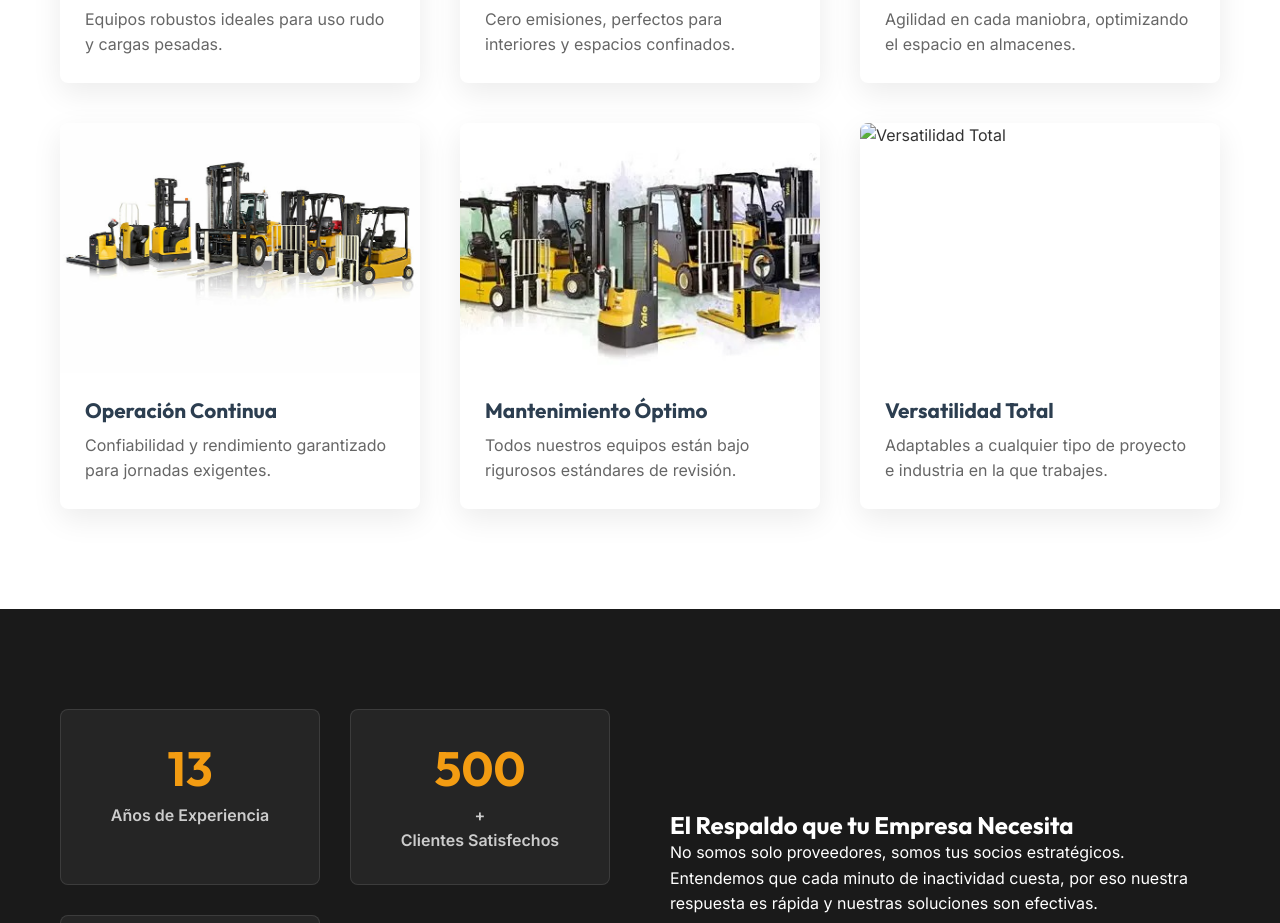
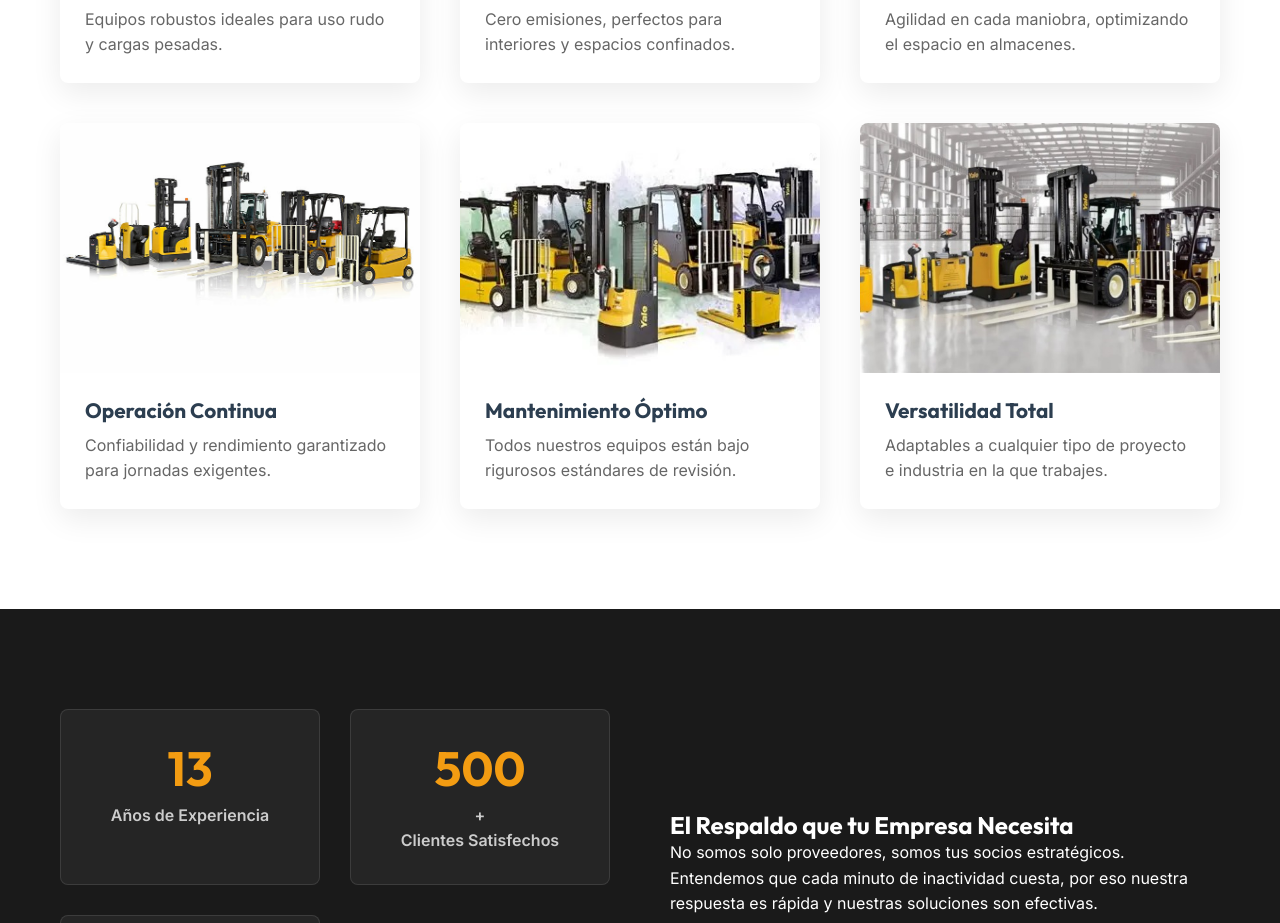
Before and after one commit to 9tfran/DRS, a website built with Vite: page index.html in a window 1280 px wide. Shown: the part 2760-3683 px from the top of the page. Built offline with nearby package versions, Linux system fonts and the light colour scheme; files whose address does not match are found by name.

Commit message:
fix: corregir ruta de imagen montacarga7 en HTML

```diff
--- a/index.html
+++ b/index.html
@@ -97,7 +97,7 @@
               <img src="/montacarga4.jpg" alt="Equipo DRS 4" class="slide-img">
               <img src="/montacarga5.jpg" alt="Equipo DRS 5" class="slide-img">
               <img src="/montacarga6.jpeg" alt="Equipo DRS 6" class="slide-img">
-              <img src="/montacrga7.jpeg" alt="Equipo DRS 7" class="slide-img">
+              <img src="/montacarga7.jpeg" alt="Equipo DRS 7" class="slide-img">
               <img src="/montacarga8.jpeg" alt="Equipo DRS 8" class="slide-img">
               <img src="/montacarga9.jpeg" alt="Equipo DRS 9" class="slide-img">
               <img src="/montacarga10.jpeg" alt="Equipo DRS 10" class="slide-img">
@@ -211,7 +211,7 @@
 
           <div class="fleet-item fade-in-up delay-2">
             <div class="fleet-image">
-              <img src="/montacrga7.jpeg" alt="Versatilidad Total" style="width: 100%; height: 250px; object-fit: cover; display: block;">
+              <img src="/montacarga7.jpeg" alt="Versatilidad Total" style="width: 100%; height: 250px; object-fit: cover; display: block;">
             </div>
             <div class="fleet-info">
               <h4>Versatilidad Total</h4>
```
